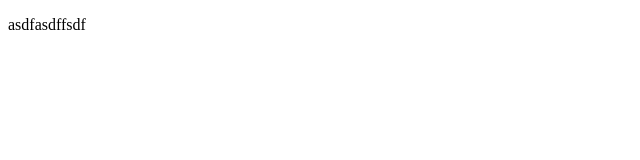
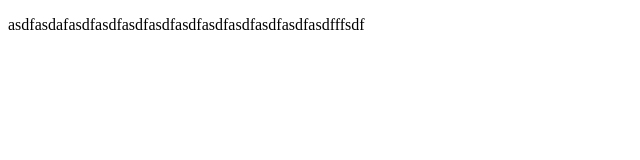
Before and after one commit to gubicnino/gubicnino.github.io, a plain HTML site: page index.html in a window 1280 px wide. Shown: the whole page, without its empty margins (0-640 px from the left). Drawn offline with Linux system fonts and the light colour scheme.

Commit message:
Update index.html

```diff
--- a/index.html
+++ b/index.html
@@ -5,6 +5,6 @@
     <title>Title</title>
 </head>
 <body>
-<p>asdfasdffsdf</p>
+<p>asdfasdafasdfasdfasdfasdfasdfasdfasdfasdfasdfasdfffsdf</p>
 </body>
 </html>
```
